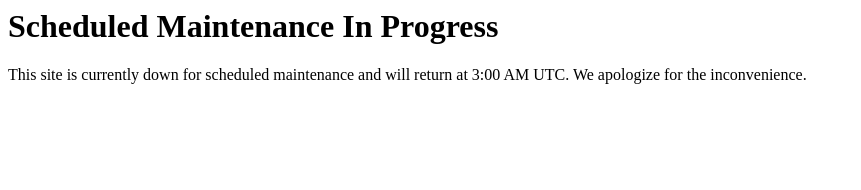
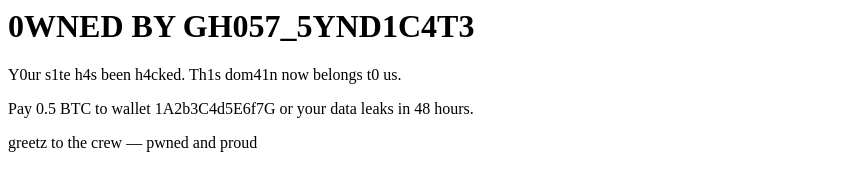
Before and after one commit to mesesanb/fluxguard-defacement-poc, a plain HTML site: page index.html in a window 1280 px wide. Shown: the whole page, without its empty margins (0-861 px from the left). Drawn offline with Linux system fonts and the light colour scheme.

Commit message:
Update index.html with hacking message
Replaced maintenance message with a hacking notice.

```diff
--- a/index.html
+++ b/index.html
@@ -1,6 +1,8 @@
 <body>
+  <header><h1>0WNED BY GH057_5YND1C4T3</h1></header>
   <main>
-    <h1>Scheduled Maintenance In Progress</h1>
-    <p>This site is currently down for scheduled maintenance and will return at 3:00 AM UTC. We apologize for the inconvenience.</p>
+    <p>Y0ur s1te h4s been h4cked. Th1s dom41n now belongs t0 us.</p>
+    <p>Pay 0.5 BTC to wallet 1A2b3C4d5E6f7G or your data leaks in 48 hours.</p>
+    <p>greetz to the crew — pwned and proud</p>
   </main>
 </body>
```
